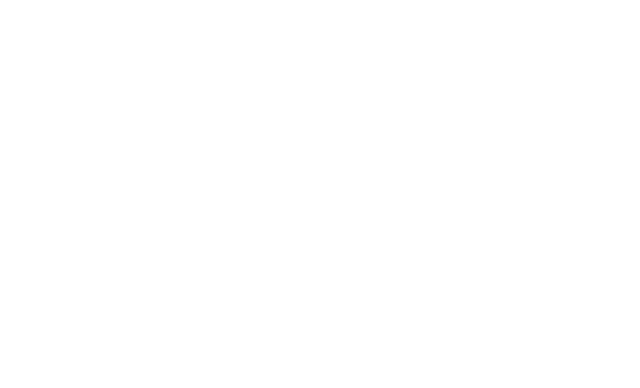
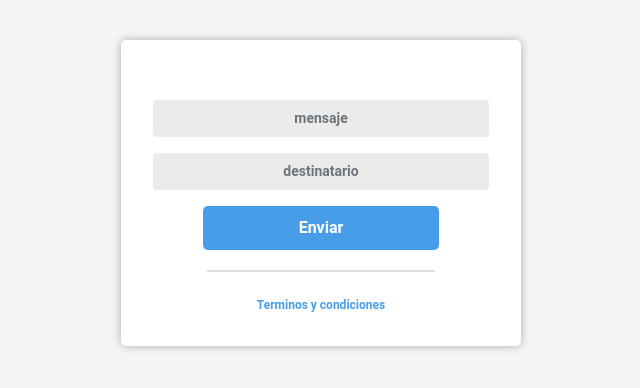
Before and after one commit to Kroszover/DRILLING-WALKIE-TALKIE-CON-PROMESAS, a website: page index.html in a window 1280 px wide. Shown: the whole page, without its empty margins (319-959 px from the left). Drawn offline with nearby package versions, Linux system fonts and the light colour scheme.

Commit message:
vista y estilos

```diff
--- a/Assets/css/style.css
+++ b/Assets/css/style.css
@@ -0,0 +1,81 @@
+#document {
+    background-color: #f5f5f5;
+    color: #000;
+    font-family: 'Roboto', sans-serif;
+    font-size: 16px;
+    font-weight: 400;
+    line-height: 1.5;
+    margin: 0;
+    padding: 0;
+    text-align: left;
+    -webkit-font-smoothing: antialiased;
+    -moz-osx-font-smoothing: grayscale;
+}
+
+body {
+    background-color: #f5f5f5;
+    margin: 0;
+    padding: 0;
+}
+
+#formulario {
+    background-color: #fff;
+    border-radius: 5px;
+    box-shadow: 0 0 10px rgba(0, 0, 0, 0.3);
+    margin: 0 auto;
+    margin-top: 40px;
+    max-width: 400px;
+    padding: 20px;
+    padding-top: 60px;
+}
+
+#mensaje,
+#destinatario {
+    color: #333333;
+    font-size: 14px;
+    font-weight: 600;
+    margin-bottom: 10px;
+    text-align: center;
+    background-color: #ebebeb;
+    border: none;
+    padding: 8px;
+}
+
+
+.btn {
+    background-color: #479de8;
+    border: none;
+    border-radius: 5px;
+    color: #fff;
+    cursor: pointer;
+    display: block;
+    font-size: 16px;
+    font-weight: 600;
+    margin: 10px auto 10px;
+    padding: 10px 15px;
+    text-align: center;
+    text-decoration: none;
+    width: 70%;
+}
+
+hr {
+    border: 1px solid #7a7a7a;
+    margin: 20px 0;
+    width: 100%;
+}
+
+#tyc {
+    color: #479de8;
+    font-size: 12px;
+    font-weight: 600;
+    margin: 10px auto;
+    text-align: center;
+    text-decoration: none;
+    width: 70%;
+}
+
+#tycdiv {
+    margin: 10px auto;
+    text-align: center;
+    width: 70%;
+}
--- a/index.html
+++ b/index.html
@@ -20,6 +20,24 @@
 
 <body>
     <div class="container-fluid" id="document">
+        <div class="container-fluid" id="formulario">
+            <div class="container-fluid">
+                <form>
+                    <div class="mb-3">
+                        <input type="text" class="form-control" id="mensaje" placeholder="mensaje">
+                    </div>
+                    <div class="mb-3">
+                        <input type="text" class="form-control" id="destinatario" placeholder="destinatario">
+                    </div>
+                    <button type="submit" class="btn btn-primary">Enviar</button>
+                </form>
+            </div>
+            <div class="container-fluid" id="tycdiv">
+                <hr id="raya">
+                <a id="tyc" href="#">Terminos y condiciones</a>
+            </div>
+        </div>
+
     </div>
 
 
```
